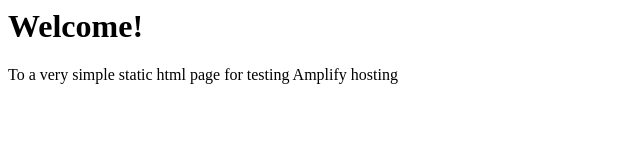
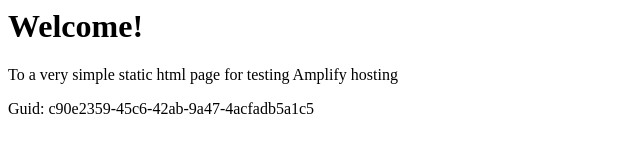
Before and after one commit to aws-aemilia-lhr/Github-PR-Commit-Integration-Test-DoNotTouch-Gith-P5X5MO5I-v1-preprod-eu-west-2, a website: page src/index.html in a window 1280 px wide. Shown: the whole page, without its empty margins (0-640 px from the left). Drawn offline with Linux system fonts and the light colour scheme.

Commit message:
commit from integ tests

```diff
--- a/src/index.html
+++ b/src/index.html
@@ -1,3 +1,5 @@
+
+
 <html lang="en">
 
 <head>
@@ -10,6 +12,6 @@
 <body>
     <h1>Welcome!</h1>
     <p>To a very simple static html page for testing Amplify hosting</p>
-</body>
+    <p>Guid: c90e2359-45c6-42ab-9a47-4acfadb5a1c5</p></body>
 
 </html>
```
